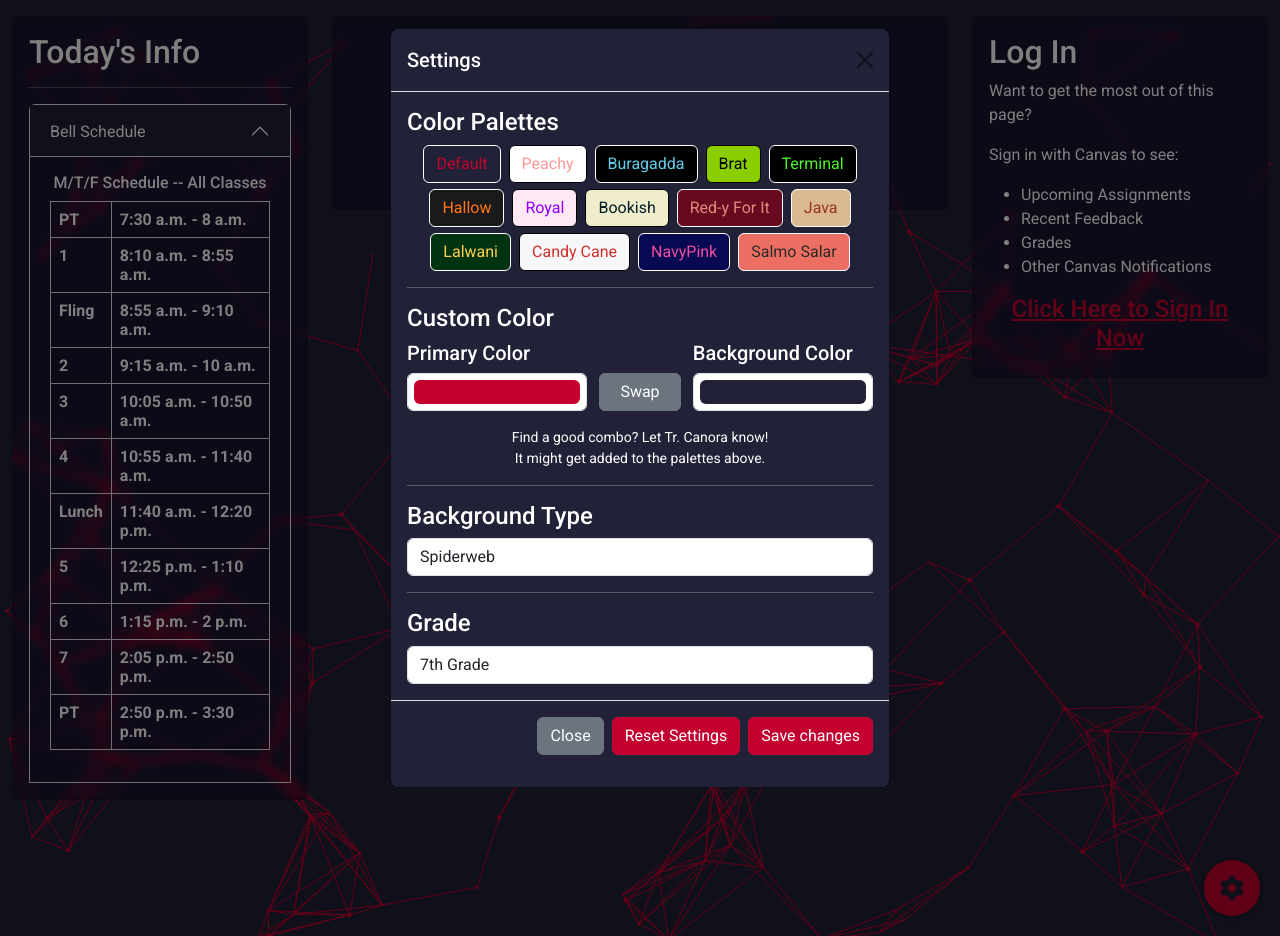
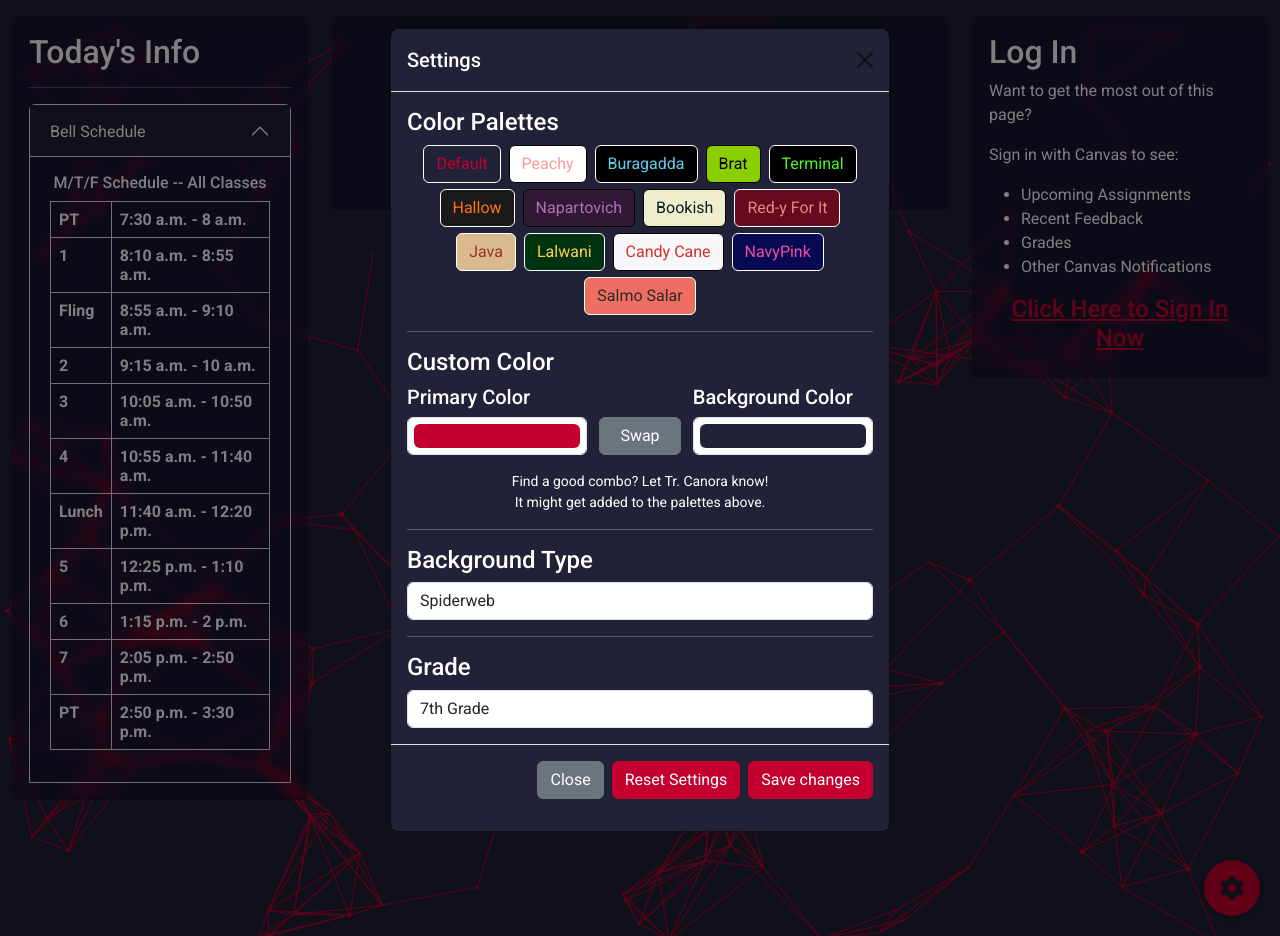
Before and after one commit to dc74089/schooldash, a Django app: page / in a window 1280 px wide, after a click that opens the changed part. Run offline with Django 4.2, Linux system fonts and the light colour scheme; data that the repository does not hold is empty; some libraries are stand-ins or nearby versions.

Commit message:
New color palette

```diff
--- a/app/templates/app/index.html
+++ b/app/templates/app/index.html
@@ -460,8 +460,8 @@
                  onclick="palette('#4af626', '#000000')">Terminal</a>
               <a href="#" class="btn mx-1" style="background-color: #1a1a1a; color: #ff7518; border-color: white"
                  onclick="palette('#ff7518', '#1a1a1a')">Hallow</a>
-              <a href="#" class="btn mx-1" style="background-color: #FFE8F5; color: #9000FF; border-color: black"
-                 onclick="palette('#9000FF', '#FFE8F5')">Royal</a>
+              <a href="#" class="btn mx-1" style="background-color: #311834; color: #b06fb8; border-color: black"
+                 onclick="palette('#b06fb8', '#311834')">Napartovich</a>
               <a href="#" class="btn mx-1" style="background-color: #F0EDCC; color: #021f26; border-color: black"
                  onclick="palette('#021f26', '#F0EDCC')">Bookish</a>
               <a href="#" class="btn mx-1" style="background-color: #660a20; color: #e9877e; border-color: white"
```
